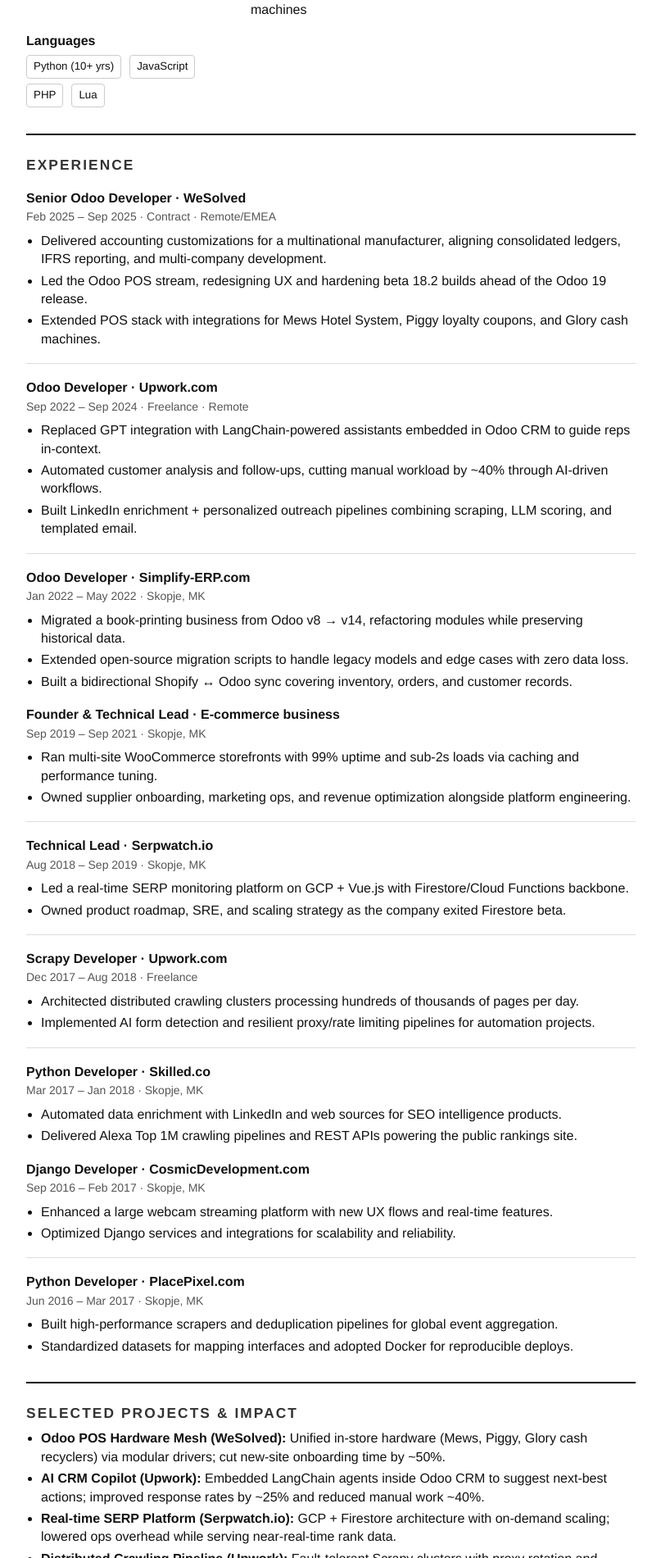
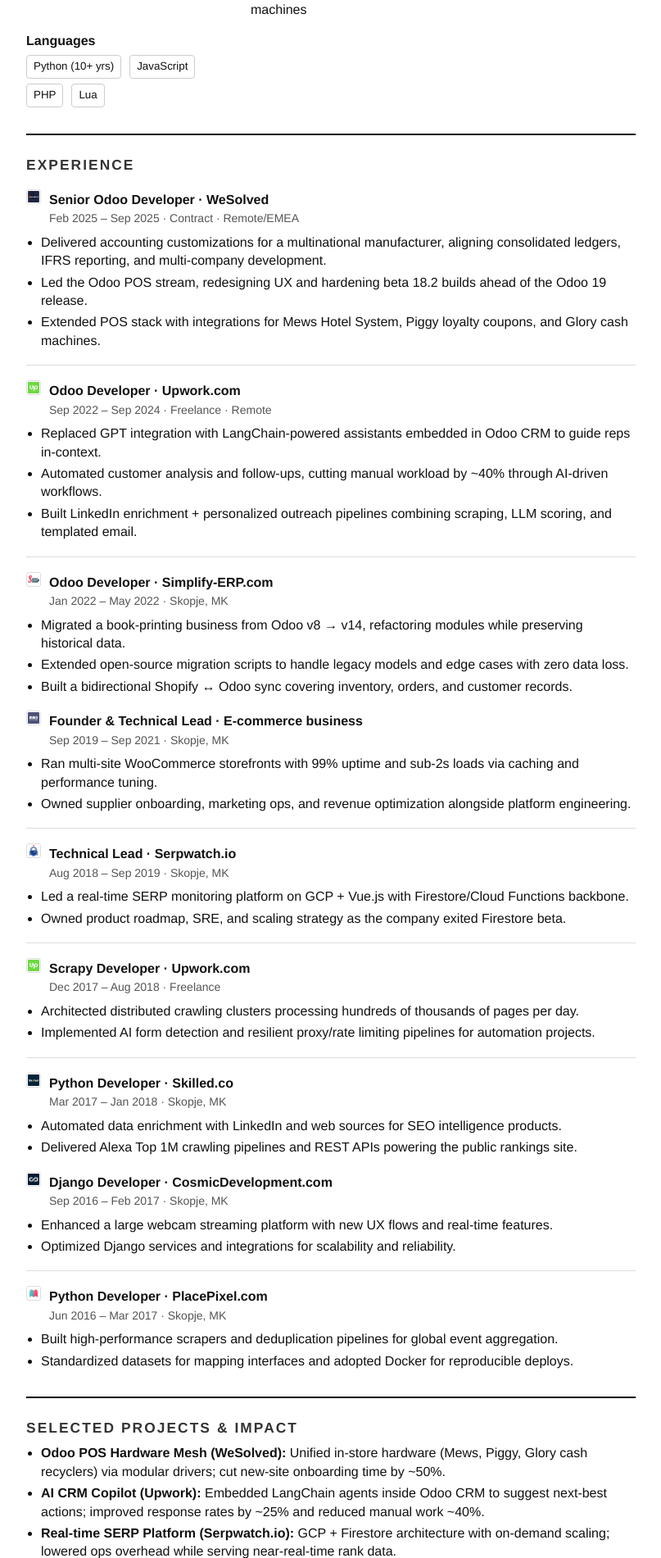
Before and after one commit to tishmen/tishmen.github.io, a Jekyll site: the page built from cv.html, in a window 1280 px wide. Shown: the part 527-2428 px from the top of the page at 82% size, without its empty margins (236-1043 px from the left). Built offline with Jekyll 4.4.1, drawn with Linux system fonts in a browser that asks for light colours.

Commit message:
CV: add company logos to experience roles to match homepage

```diff
--- a/cv.html
+++ b/cv.html
@@ -146,6 +146,21 @@
     .role {
       margin-top: 18px;
     }
+    .role-head {
+      display: flex;
+      align-items: baseline;
+      gap: 10px;
+      margin-bottom: 4px;
+    }
+    .role-logo {
+      width: 18px;
+      height: 18px;
+      object-fit: contain;
+      border: 1px solid #ddd;
+      border-radius: 3px;
+      background: #fff;
+      padding: 1px;
+    }
     .separator {
       margin: 18px 0 0;
       border-top: 1px solid #dcdcdc;
@@ -266,8 +281,13 @@
       <h2>Experience</h2>
 
       <article class="role">
+        <div class="role-head">
+          <img class="role-logo" src="{{ '/assets/images/wesolved.jpg' | relative_url }}" alt="WeSolved logo">
+          <div>
             <h3>Senior Odoo Developer · WeSolved</h3>
             <div class="meta">Feb 2025 – Sep 2025 · Contract · Remote/EMEA</div>
+          </div>
+        </div>
         <ul>
           <li>Delivered accounting customizations for a multinational manufacturer, aligning consolidated ledgers, IFRS reporting, and multi-company development.</li>
           <li>Led the Odoo POS stream, redesigning UX and hardening beta 18.2 builds ahead of the Odoo 19 release.</li>
@@ -278,8 +298,13 @@
       <div class="separator"></div>
 
       <article class="role">
+        <div class="role-head">
+          <img class="role-logo" src="{{ '/assets/images/upwork.png' | relative_url }}" alt="Upwork logo">
+          <div>
             <h3>Odoo Developer · Upwork.com</h3>
             <div class="meta">Sep 2022 – Sep 2024 · Freelance · Remote</div>
+          </div>
+        </div>
         <ul>
           <li>Replaced GPT integration with LangChain-powered assistants embedded in Odoo CRM to guide reps in-context.</li>
           <li>Automated customer analysis and follow-ups, cutting manual workload by ~40% through AI-driven workflows.</li>
@@ -290,8 +315,13 @@
       <div class="separator"></div>
 
       <article class="role">
+        <div class="role-head">
+          <img class="role-logo" src="{{ '/assets/images/simplifyerp.jpeg' | relative_url }}" alt="Simplify‑ERP logo">
+          <div>
             <h3>Odoo Developer · Simplify-ERP.com</h3>
             <div class="meta">Jan 2022 – May 2022 · Skopje, MK</div>
+          </div>
+        </div>
         <ul>
           <li>Migrated a book-printing business from Odoo v8 → v14, refactoring modules while preserving historical data.</li>
           <li>Extended open-source migration scripts to handle legacy models and edge cases with zero data loss.</li>
@@ -300,8 +330,13 @@
       </article>
 
       <article class="role">
+        <div class="role-head">
+          <img class="role-logo" src="{{ '/assets/images/mikosolar.png' | relative_url }}" alt="Miko Solar logo">
+          <div>
             <h3>Founder &amp; Technical Lead · E-commerce business</h3>
             <div class="meta">Sep 2019 – Sep 2021 · Skopje, MK</div>
+          </div>
+        </div>
         <ul>
           <li>Ran multi-site WooCommerce storefronts with 99% uptime and sub-2s loads via caching and performance tuning.</li>
           <li>Owned supplier onboarding, marketing ops, and revenue optimization alongside platform engineering.</li>
@@ -311,8 +346,13 @@
       <div class="separator"></div>
 
       <article class="role">
+        <div class="role-head">
+          <img class="role-logo" src="{{ '/assets/images/serpwatch.png' | relative_url }}" alt="SerpWatch logo">
+          <div>
             <h3>Technical Lead · Serpwatch.io</h3>
             <div class="meta">Aug 2018 – Sep 2019 · Skopje, MK</div>
+          </div>
+        </div>
         <ul>
           <li>Led a real-time SERP monitoring platform on GCP + Vue.js with Firestore/Cloud Functions backbone.</li>
           <li>Owned product roadmap, SRE, and scaling strategy as the company exited Firestore beta.</li>
@@ -322,8 +362,13 @@
       <div class="separator"></div>
 
       <article class="role">
+        <div class="role-head">
+          <img class="role-logo" src="{{ '/assets/images/upwork.png' | relative_url }}" alt="Upwork logo">
+          <div>
             <h3>Scrapy Developer · Upwork.com</h3>
             <div class="meta">Dec 2017 – Aug 2018 · Freelance</div>
+          </div>
+        </div>
         <ul>
           <li>Architected distributed crawling clusters processing hundreds of thousands of pages per day.</li>
           <li>Implemented AI form detection and resilient proxy/rate limiting pipelines for automation projects.</li>
@@ -333,8 +378,13 @@
       <div class="separator"></div>
 
       <article class="role">
+        <div class="role-head">
+          <img class="role-logo" src="{{ '/assets/images/skilled.png' | relative_url }}" alt="Skilled.co logo">
+          <div>
             <h3>Python Developer · Skilled.co</h3>
             <div class="meta">Mar 2017 – Jan 2018 · Skopje, MK</div>
+          </div>
+        </div>
         <ul>
           <li>Automated data enrichment with LinkedIn and web sources for SEO intelligence products.</li>
           <li>Delivered Alexa Top 1M crawling pipelines and REST APIs powering the public rankings site.</li>
@@ -342,8 +392,13 @@
       </article>
 
       <article class="role">
+        <div class="role-head">
+          <img class="role-logo" src="{{ '/assets/images/cosmicdevelopment.jpeg' | relative_url }}" alt="CosmicDevelopment logo">
+          <div>
             <h3>Django Developer · CosmicDevelopment.com</h3>
             <div class="meta">Sep 2016 – Feb 2017 · Skopje, MK</div>
+          </div>
+        </div>
         <ul>
           <li>Enhanced a large webcam streaming platform with new UX flows and real-time features.</li>
           <li>Optimized Django services and integrations for scalability and reliability.</li>
@@ -353,8 +408,13 @@
       <div class="separator"></div>
 
       <article class="role">
+        <div class="role-head">
+          <img class="role-logo" src="{{ '/assets/images/placepixel.jpeg' | relative_url }}" alt="PlacePixel logo">
+          <div>
             <h3>Python Developer · PlacePixel.com</h3>
             <div class="meta">Jun 2016 – Mar 2017 · Skopje, MK</div>
+          </div>
+        </div>
         <ul>
           <li>Built high-performance scrapers and deduplication pipelines for global event aggregation.</li>
           <li>Standardized datasets for mapping interfaces and adopted Docker for reproducible deploys.</li>
```
Lines whose indentation alone changed are shown as unchanged.
